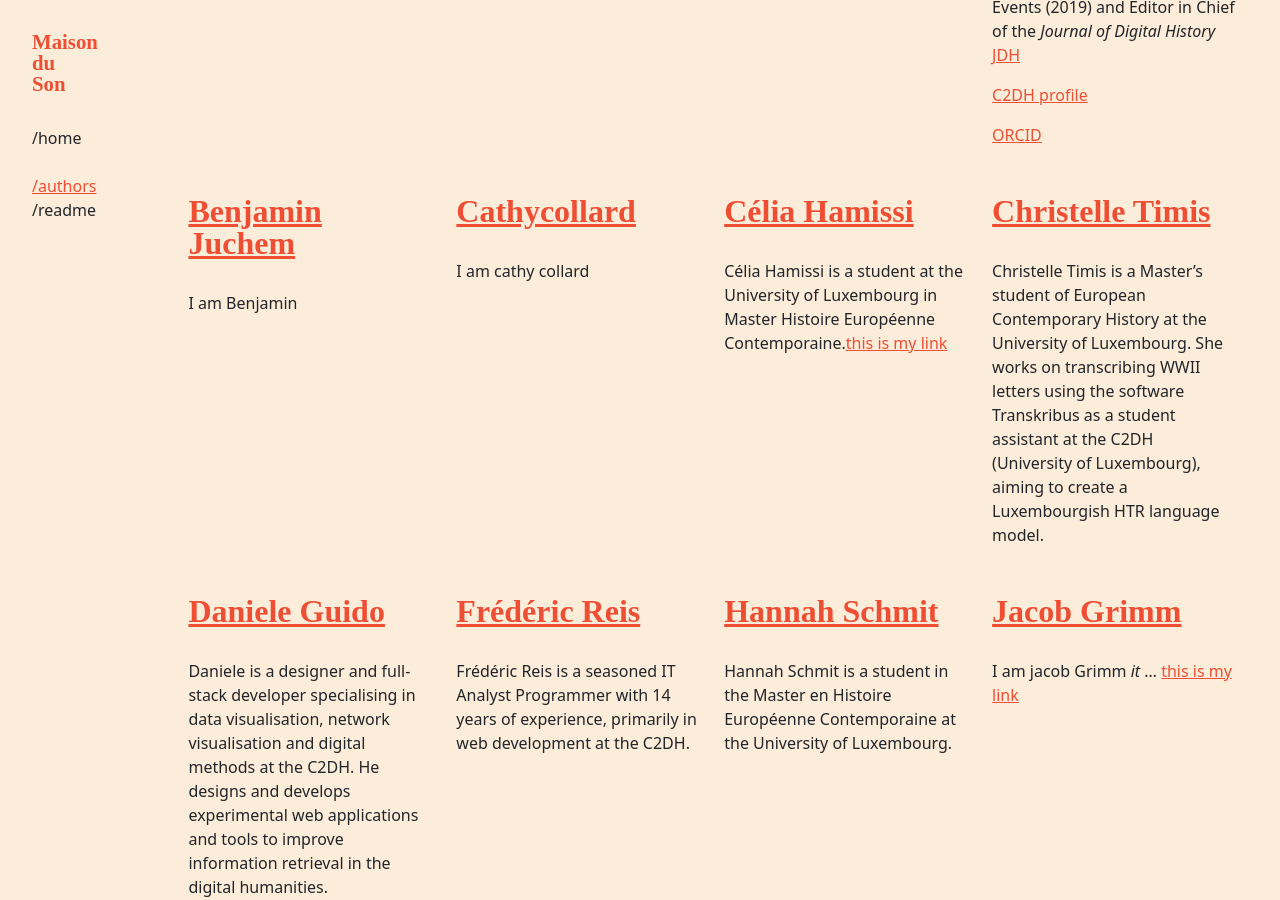
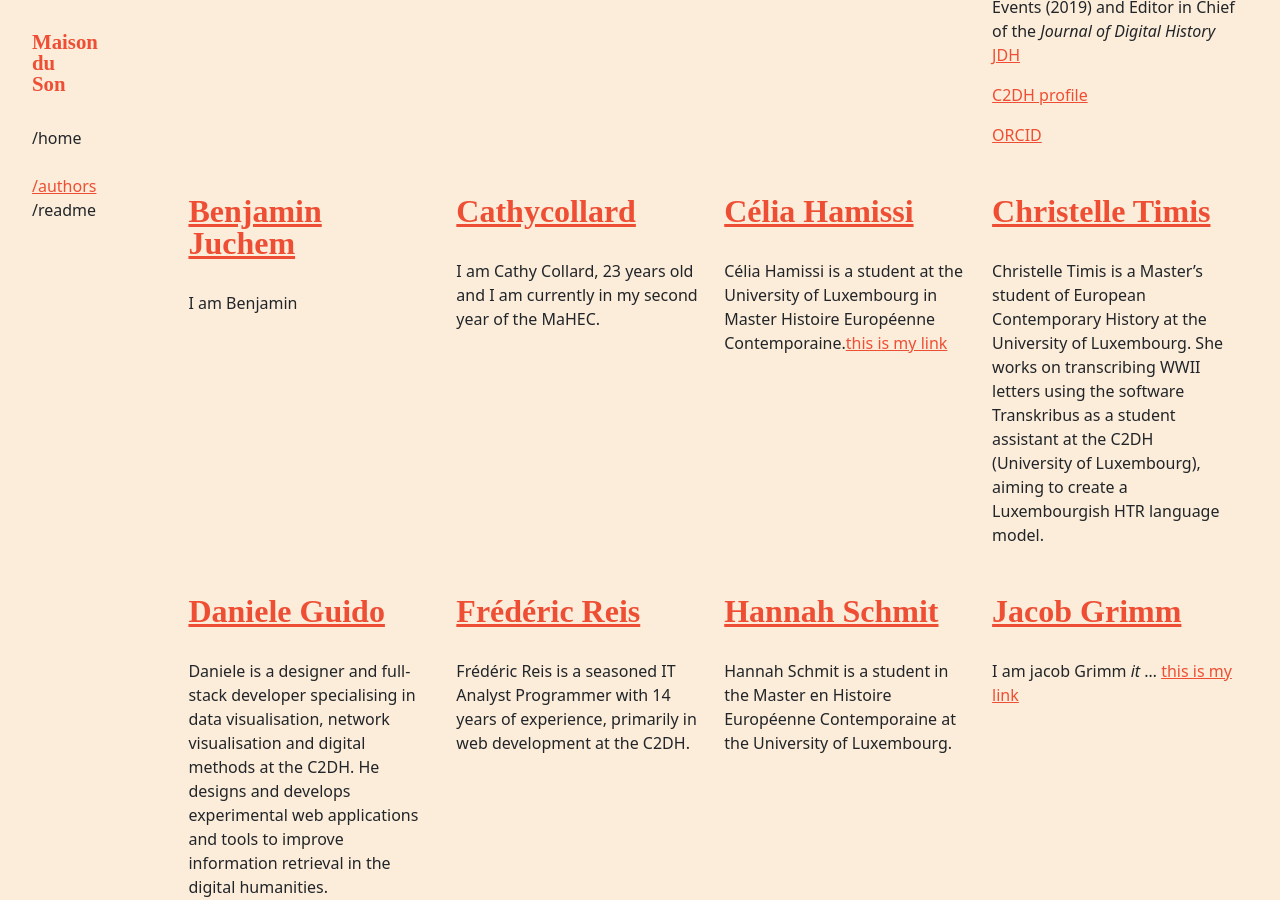
Before and after one commit to C2DH/maison-du-son, a Jekyll site: the page built from authors.md, in a window 1280 px wide and 900 px high, scrolled down 389 px. Built offline with Jekyll 4.4.1, drawn with Linux system fonts in a browser that asks for light colours; some web fonts are replaced.

Commit message:
Update cathycollard.md

```diff
--- a/_people/cathycollard.md
+++ b/_people/cathycollard.md
@@ -1,4 +1,4 @@
 ---
 Title: Cathy Collard
 ---
-I am cathy collard
+I am Cathy Collard, 23 years old and I am currently in my second year of the MaHEC.
```
